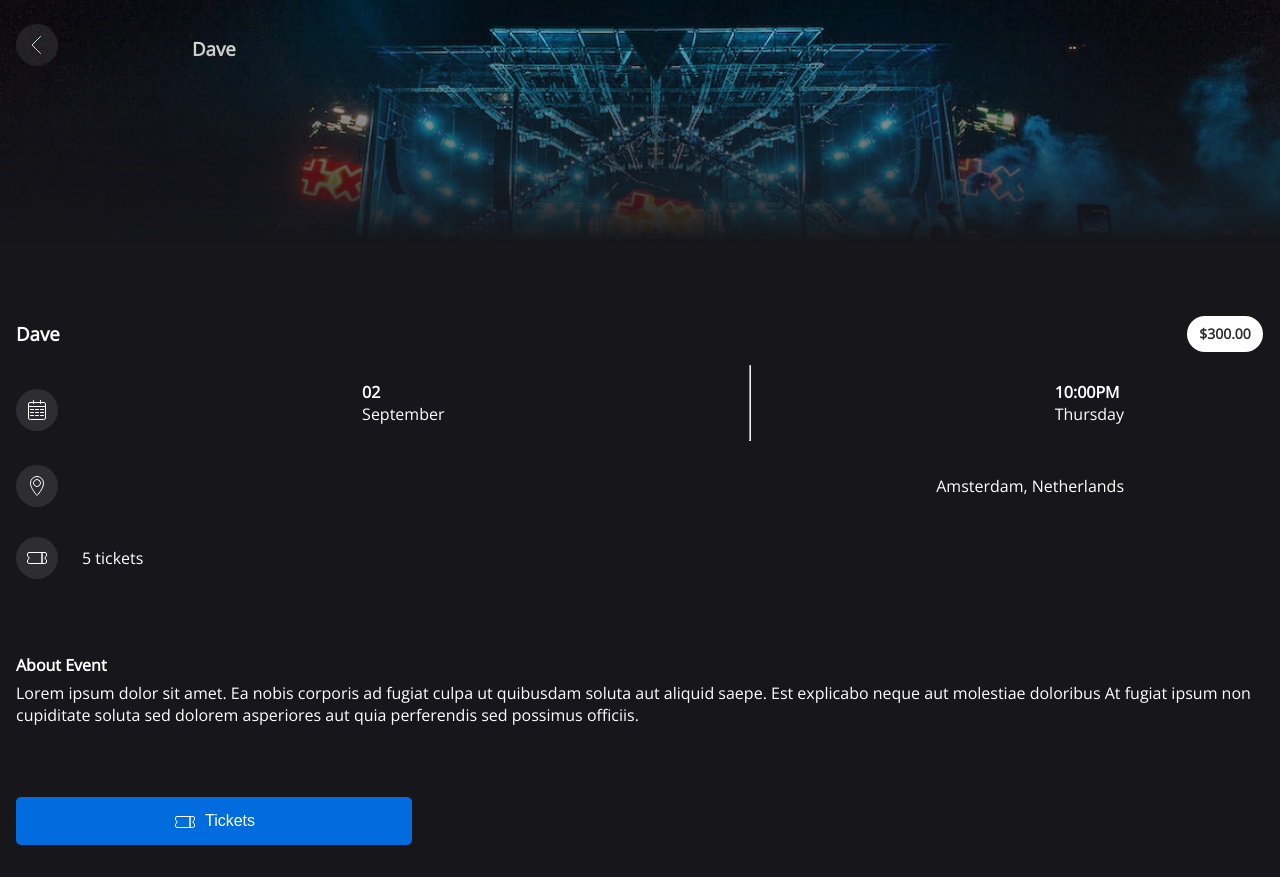
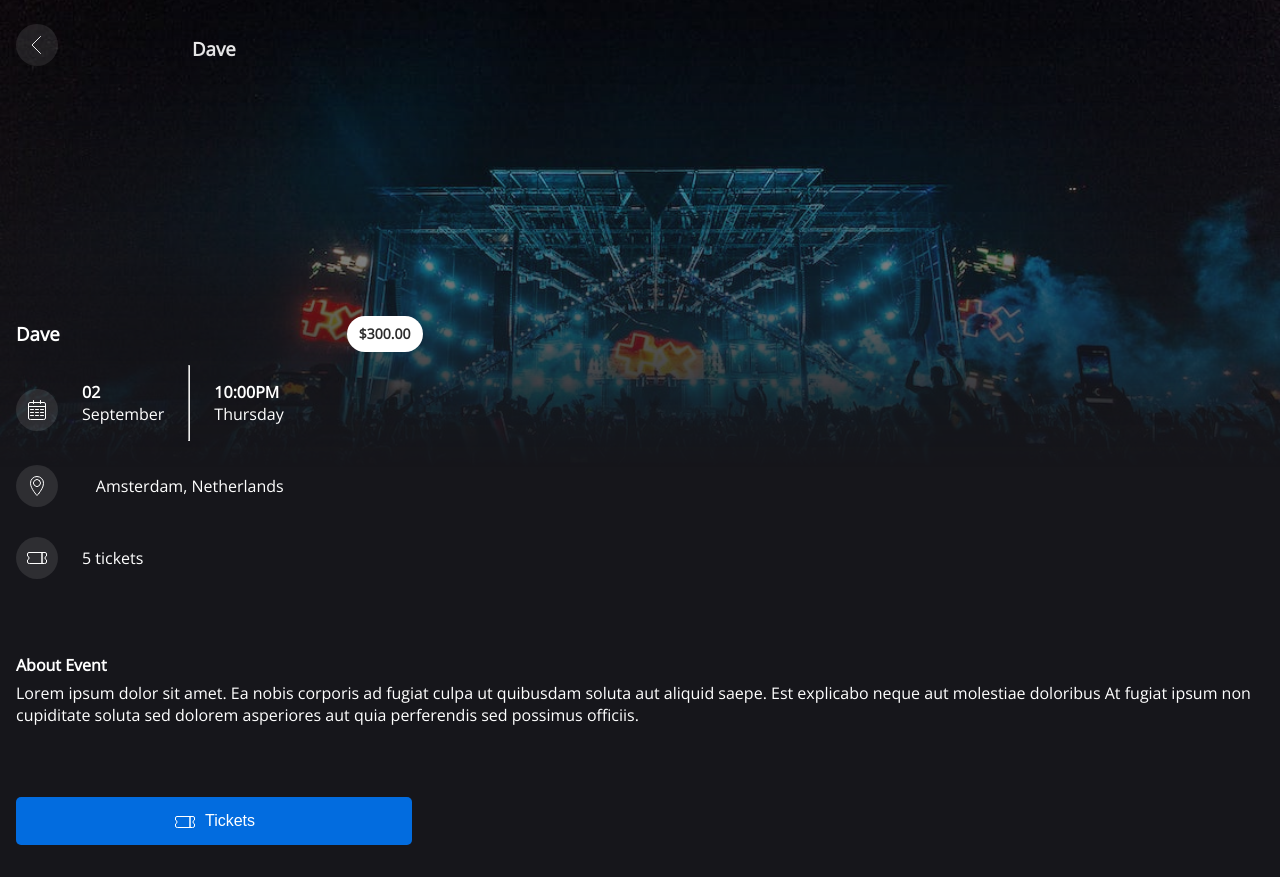
Before and after one commit to staticvoidjoan/event-app-react, a React (Create React App) app: page /event in a window 1280 px wide. Built offline with nearby package versions, Linux system fonts and the light colour scheme.

Commit message:
even page done

```diff
--- a/src/Pages/Event/Event.css
+++ b/src/Pages/Event/Event.css
@@ -1,19 +1,27 @@
 .event-background {
-    position: bolution;
   height: 585px;
   background-size: cover;
   background-repeat: no-repeat;
   background-position: center;
   mask-image: linear-gradient(to bottom, black, transparent 80%);
-  z-index: -2;
+  overflow: hidden;
 }
-.event-page-container{
-    height: 585px;
+.event-page-container {
   display: flex;
   justify-content: space-between;
   flex-direction: column;
+  position: relative;
 }
 
+.event-middle-info {
+  height: 585px;
+
+  display: flex;
+  flex-direction: column;
+  justify-content: flex-end;
+  position: absolute;
+  z-index: 1;
+}
 .event-container {
   display: flex;
   flex-direction: column;
@@ -65,7 +73,6 @@
 }
 
 /* Event title end */
-
 
 /* Event price start */
 .event-title-price {
@@ -145,7 +152,7 @@
   margin-right: 24px;
 }
 
-.location-info{
+.location-info {
   margin-top: 18px;
   font-size: 16px;
   white-space: nowrap;
@@ -154,7 +161,6 @@
 }
 
 /* Event calendar end */
-
 
 /* Event ticket start */
 .event-ticket {
@@ -178,7 +184,7 @@
   margin-right: 24px;
 }
 
-  .ticket-info{
+.ticket-info {
   margin-top: 18px;
   font-size: 16px;
   white-space: nowrap;
--- a/src/Pages/Event/Event.jsx
+++ b/src/Pages/Event/Event.jsx
@@ -33,13 +33,10 @@ const Event = () => {
 
         </div>
 
-        <div className="event-info">
+        </div>
 
+        <div className="event-middle-info">
 
-          <div className="event-location"></div>
-          <div className="tickets"></div>
-        </div>
-      </div>
       <div className="event-title-price">
         <div>
           <h3>Dave</h3>
@@ -74,7 +71,7 @@ const Event = () => {
               <p>5 tickets</p>
             </div>
           </div>
-
+      </div>
         </div>
       <div className="event-page-info">
         <h4 className="event-about-title">About Event</h4>
```
Also changed, not shown: src/Pages/Event/asdadsd.jsx (added, +39 -0 lines). Lines whose indentation alone changed are shown as unchanged.
